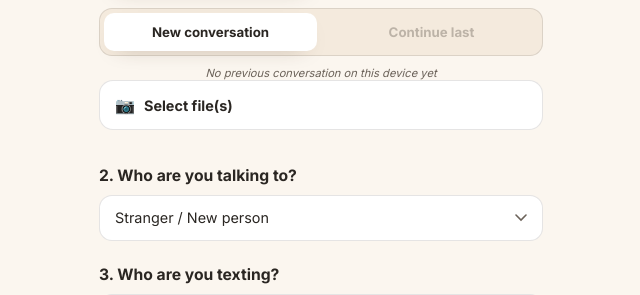
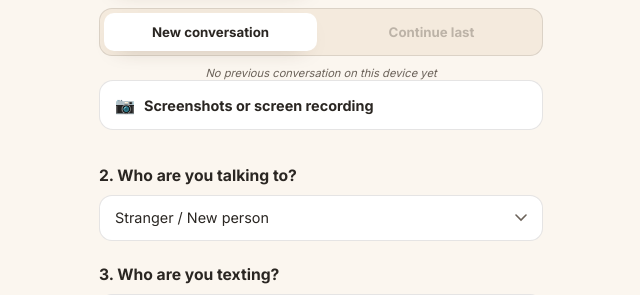
Before and after one commit to pdi999inc-lang/precipice-vibelenz, a FastAPI app: page / in a window 1280 px wide. Shown: the part 610-905 px from the top of the page, without its empty margins (319-959 px from the left). Run offline with FastAPI, Linux system fonts and the light colour scheme; some libraries are stand-ins or nearby versions.

Commit message:
deploy: templates/index.html

```diff
--- a/templates/index.html
+++ b/templates/index.html
@@ -149,10 +149,10 @@ html,body{min-height:100vh;font-family:'Inter',sans-serif;color:var(--ink);overf
 <div class="conv-expiry" id="convExpiry"></div>
 <div class="conv-summary" id="convSummary"></div>
 <div class="up-bar" id="upBar" onclick="document.getElementById('fi').click()">
-<span class="up-ic">📷</span><span class="up-lbl">Select file(s)</span>
+<span class="up-ic">📷</span><span class="up-lbl">Screenshots or screen recording</span>
 <span class="up-cnt" id="upCnt"></span>
 <span class="up-mgr" id="upMgr" style="display:none" onclick="event.stopPropagation();clearFiles()">Manage</span>
-<input type="file" id="fi" accept="image/png,image/jpeg,image/jpg" multiple onchange="addFiles(this.files)"/>
+<input type="file" id="fi" accept="image/png,image/jpeg,image/jpg,video/mp4,video/quicktime,video/webm" multiple onchange="addFiles(this.files)"/>
 </div>
 <div class="thumbs" id="thumbs"></div>
 <div class="drag-hint" id="dragHint">drag to reorder — oldest screenshot first</div>
@@ -207,7 +207,52 @@ function setInputMode(m){
 }
 let files=[];
 let _dragSrc=-1;
-function addFiles(fl){files=files.concat(Array.from(fl)).slice(0,10);render();}
+async function addFiles(fl){
+  const arr=Array.from(fl);
+  const imgs=arr.filter(f=>!f.type.startsWith('video/'));
+  const vids=arr.filter(f=>f.type.startsWith('video/'));
+  if(imgs.length){files=files.concat(imgs).slice(0,10);render();}
+  for(const v of vids){await extractFrames(v);}
+}
+// Screen recording support: frames are extracted CLIENT-SIDE and enter the
+// normal screenshot pipeline as PNGs. No video ever uploads. Fail-open: any
+// extraction error suggests screenshots/paste instead and never blocks the form.
+async function extractFrames(vf){
+  const slots=10-files.length;
+  if(slots<=0){alert('Image limit reached — remove some before adding a recording.');return;}
+  const ov=document.getElementById('ov');
+  const ovT=ov.querySelector('.ov-t'),ovS=ov.querySelector('.ov-s');
+  ovT.textContent='Pulling frames…';ovS.textContent='Reading your screen recording';
+  ov.classList.add('on');
+  try{
+    const url=URL.createObjectURL(vf);
+    const vid=document.createElement('video');
+    vid.muted=true;vid.playsInline=true;vid.preload='auto';vid.src=url;
+    await new Promise((res,rej)=>{vid.onloadedmetadata=()=>res();vid.onerror=()=>rej(new Error('load'));setTimeout(()=>rej(new Error('timeout')),15000);});
+    const dur=vid.duration;
+    if(!isFinite(dur)||dur<=0)throw new Error('duration');
+    const n=Math.min(slots,Math.max(3,Math.min(8,Math.round(dur/2))));
+    const cv=document.createElement('canvas');
+    cv.width=vid.videoWidth||720;cv.height=vid.videoHeight||1280;
+    const ctx=cv.getContext('2d');
+    for(let i=0;i<n;i++){
+      const t=(dur*(i+0.5))/n;
+      await new Promise(res=>{vid.onseeked=()=>res();vid.currentTime=Math.min(t,dur-0.05);setTimeout(res,4000);});
+      ctx.drawImage(vid,0,0,cv.width,cv.height);
+      const blob=await new Promise(r=>cv.toBlob(r,'image/png'));
+      if(blob)files.push(new File([blob],'frame-'+(i+1)+'.png',{type:'image/png'}));
+    }
+    URL.revokeObjectURL(url);
+    render();
+    const h=document.getElementById('dragHint');
+    h.textContent='frames pulled from your recording — remove duplicates, keep oldest first';
+    h.style.display='block';
+  }catch(e){
+    alert("Couldn't read that recording on this device — screenshots or pasting the text works every time.");
+  }
+  ov.classList.remove('on');
+  ovT.textContent='Reading the vibe…';ovS.textContent='Looking over your conversation';
+}
 function removeFile(i){files.splice(i,1);render();}
 function clearFiles(){files=[];render();}
 function render(){
```
